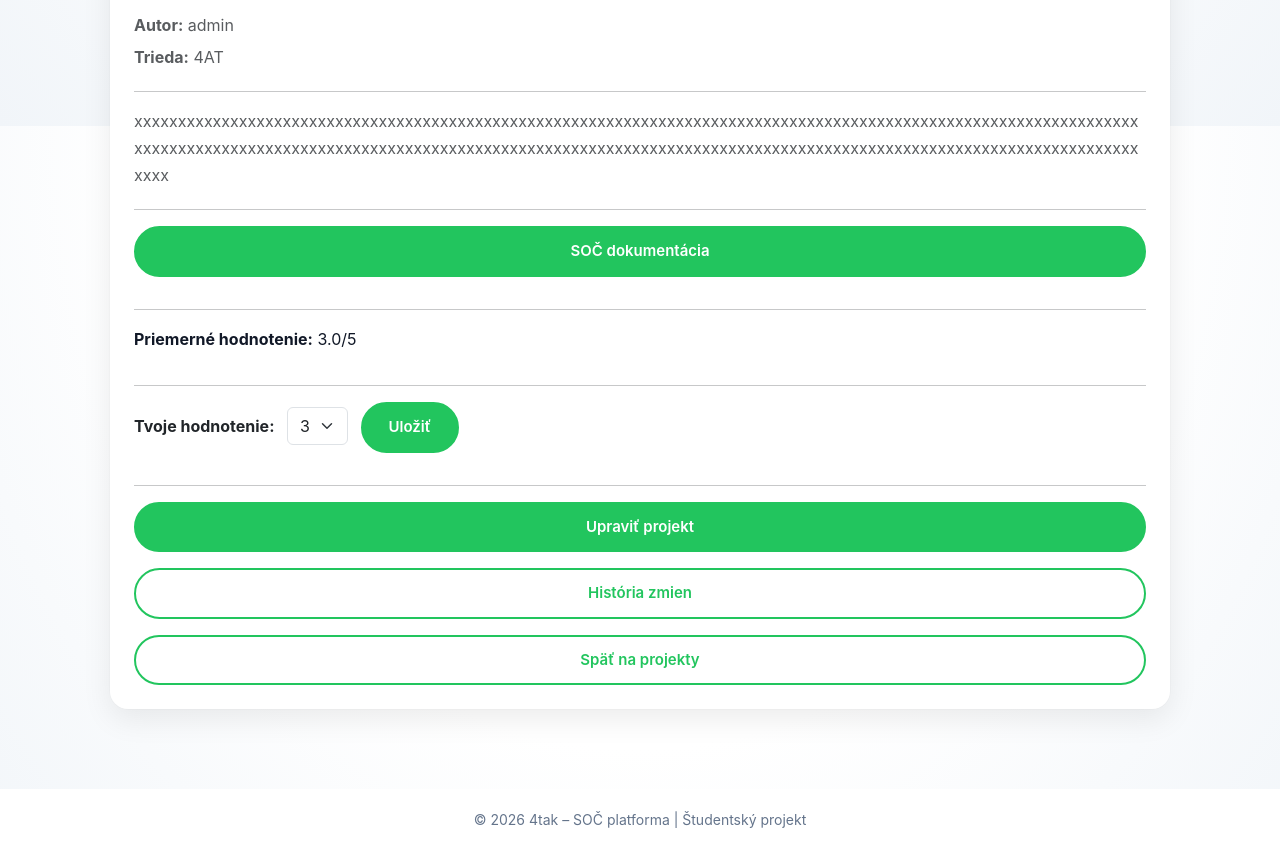
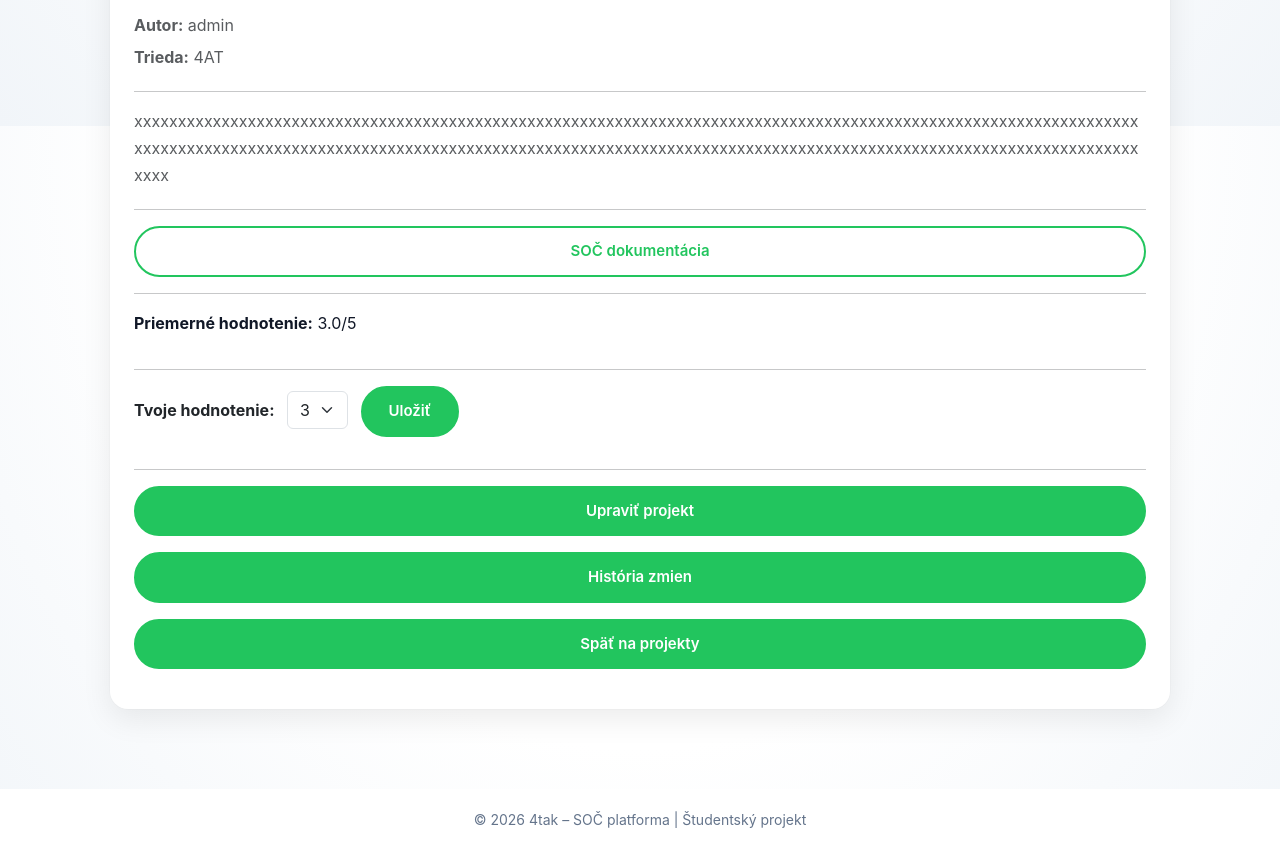
Before and after one commit to GrandpaCannibal043/4tak-soc, a Django app: page /projects/11/ in a window 1280 px wide. Shown: the part 674-1524 px from the top of the page. Run offline with Django 5.2, Linux system fonts and the light colour scheme; a user stored in the database is signed in; data comes from the database, SQL or seed files in the repository; both versions use the stored data as it was after the commit.

Commit message:
finalchanges2

```diff
--- a/projects/templates/projects/project_detail.html
+++ b/projects/templates/projects/project_detail.html
@@ -68,7 +68,7 @@
     {% if project.documentation_pdf %}
         <a href="{{ project.documentation_pdf.url }}"
            target="_blank"
-           class="btn btn-primary w-100 mb-3">
+           class="btn btn-outline-secondary w-100">
             SOČ dokumentácia
         </a>
     {% endif %}
@@ -165,7 +165,7 @@
 
 {% if user.profile.role == "teacher" or user.profile.role == "admin" %}
     <a href="{% url 'project_history' project.pk %}"
-       class="btn btn-outline-secondary w-100 mb-3">
+       class="btn btn-success w-100 mb-3">
         História zmien
     </a>
 {% endif %}
@@ -174,12 +174,12 @@
     <!-- SPÄŤ – JEDINÉ OUTLINE -->
     {% if user.is_authenticated and user.profile.role != 'student' and not project.approved %}
     <a href="{% url 'teacher_dashboard' %}"
-       class="btn btn-outline-secondary w-100">
+       class="btn btn-success w-100 mb-3">
         Späť na dashboard
     </a>
 {% else %}
     <a href="{% url 'project_list' %}"
-       class="btn btn-outline-secondary w-100">
+       class="btn btn-success w-100 mb-3">
         Späť na projekty
     </a>
 {% endif %}
```
Also changed, not shown: db.sqlite3.
